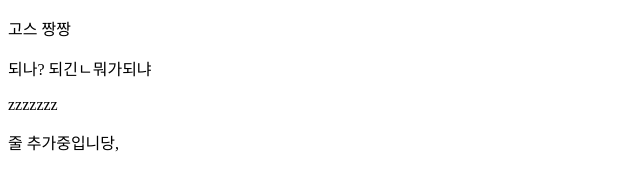
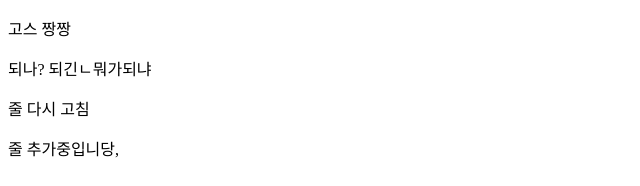
Before and after one commit to Gosrock/Ticket-Front-21st, a React (Create React App) app: page / in a window 1280 px wide. Shown: the top 186 px of the page, without its empty margins (0-640 px from the left). Built offline with nearby package versions, Linux system fonts and the light colour scheme.

Commit message:
이상하게 수정

```diff
--- a/src/App.js
+++ b/src/App.js
@@ -4,7 +4,7 @@ function App() {
       <header className="App-header">
         <p>고스 짱짱</p>
         <p>되나? 되긴ㄴ뭐가되냐</p>
-        <p>zzzzzzz</p>
+        <p>줄 다시 고침</p>
         <p>줄 추가중입니당,</p>
       </header>
     </div>
```
